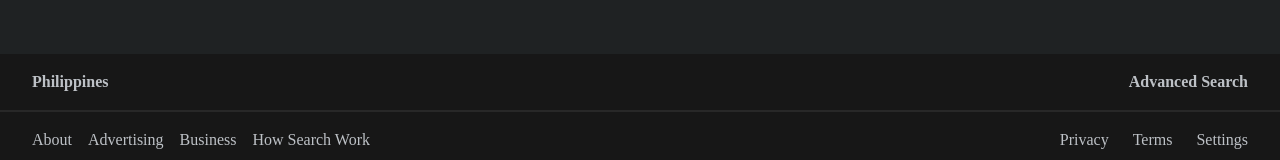
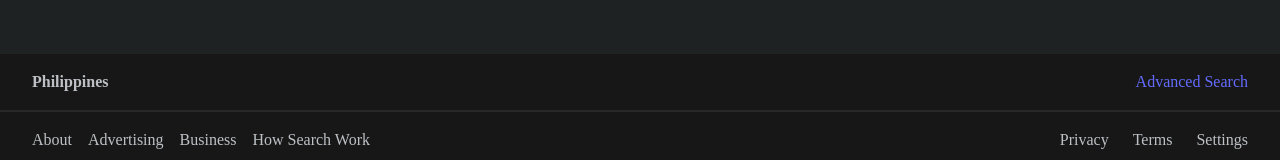
Before and after one commit to syjem/search, a React (Vite) app: page / in a window 1280 px wide. Shown: the part 632-792 px from the top of the page. Built offline with nearby package versions, Linux system fonts and the light colour scheme.

Commit message:
footer nav link

```diff
--- a/src/components/Footer.tsx
+++ b/src/components/Footer.tsx
@@ -1,4 +1,5 @@
 import { Stack } from "@mui/material";
+import { Link } from "react-router-dom";
 
 const Footer = () => {
   return (
@@ -11,7 +12,9 @@ const Footer = () => {
           gap={2}
         >
           <h6>Philippines</h6>
-          <h6 className="advance-search-nav">Advanced Search</h6>
+          <h6 className="advance-search-nav">
+            <Link to="/advanced_search">Advanced Search</Link>
+          </h6>
         </Stack>
         <hr className="separator-hr" />
         <Stack
```
